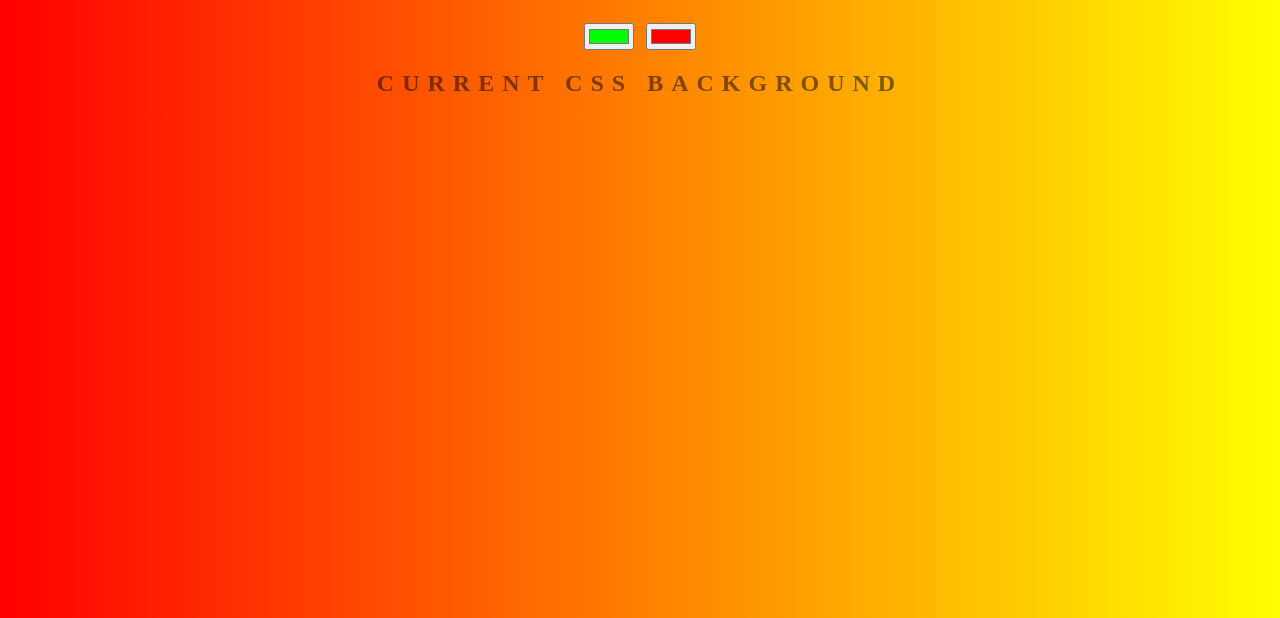
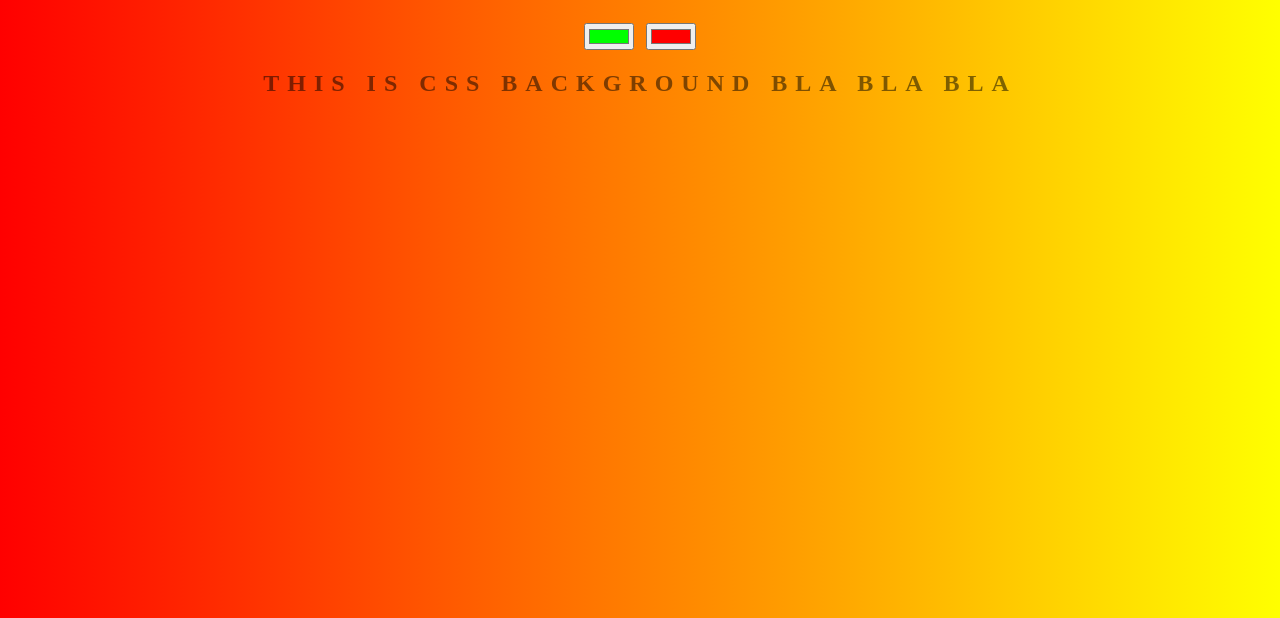
Before and after one commit to VolodymyrYarosh/backgorund-generator, a plain HTML site: page index.html in a window 1280 px wide. Shown: the part 182-800 px from the top of the page. Drawn offline with Linux system fonts and the light colour scheme.

Commit message:
new text

```diff
--- a/index.html
+++ b/index.html
@@ -11,7 +11,7 @@
     <h1>My Background Generator</h1>
     <input class="color1" type="color" name="color1" value="#00ff00">
     <input class="color2" type="color" name="color2" value="#ff0000">
-    <h2>Current CSS Background</h2>
+    <h2>This is CSS Background bla bla bla</h2>
     <h3></h3>
     <script type="text/javascript" src="/script.js"></script>
 </body>
```
